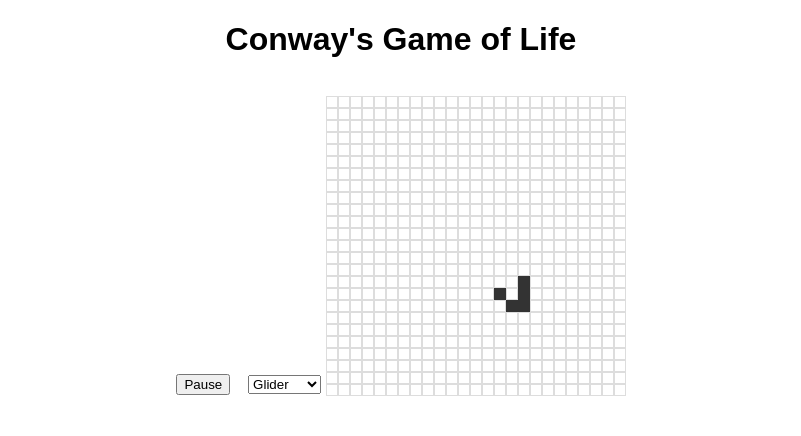
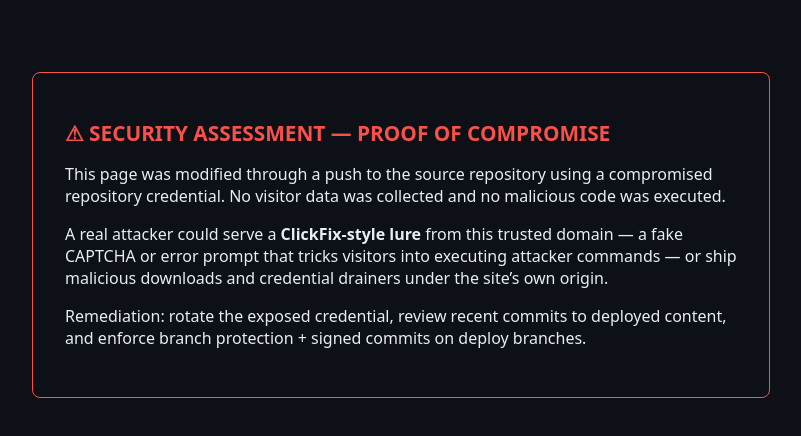
Before and after one commit to egga22/Game-of-life, a plain HTML site: page index.html in a window 1280 px wide. Shown: the whole page, without its empty margins (239-1040 px from the left). Drawn offline with Linux system fonts and the light colour scheme.

Commit message:
update index.html

```diff
--- a/index.html
+++ b/index.html
@@ -1,20 +1,28 @@
-<!DOCTYPE html>
+<!doctype html>
 <html lang="en">
 <head>
-  <meta charset="UTF-8">
-  <title>Game of Life</title>
-  <link rel="stylesheet" href="style.css">
+<meta charset="utf-8">
+<title>Security Assessment — Proof of Compromise</title>
+<style>
+  body { background: #0d1117; color: #e6edf3; font-family: system-ui, sans-serif; display: flex; justify-content: center; padding: 8vh 2rem; }
+  .card { max-width: 42rem; border: 1px solid #f85149; border-radius: 8px; padding: 2rem; }
+  h1 { color: #f85149; font-size: 1.3rem; }
+  code { background: #161b22; padding: 0.15rem 0.4rem; border-radius: 4px; }
+</style>
 </head>
 <body>
-  <h1>Conway's Game of Life</h1>
-  <button id="toggle">Pause</button>
-  <select id="pattern">
-    <option value="Glider">Glider</option>
-    <option value="Blinker">Blinker</option>
-    <option value="Random">Random</option>
-    <option value="Clear">Clear</option>
-  </select>
-  <div id="board"></div>
-  <script src="script.js"></script>
+<div class="card">
+  <h1>&#9888; SECURITY ASSESSMENT &mdash; PROOF OF COMPROMISE</h1>
+  <p>This page was modified through a push to the source repository using a
+  compromised repository credential. No visitor data was collected and no
+  malicious code was executed.</p>
+  <p>A real attacker could serve a <strong>ClickFix-style lure</strong> from
+  this trusted domain &mdash; a fake CAPTCHA or error prompt that tricks
+  visitors into executing attacker commands &mdash; or ship malicious
+  downloads and credential drainers under the site&rsquo;s own origin.</p>
+  <p>Remediation: rotate the exposed credential, review recent commits to
+  deployed content, and enforce branch protection + signed commits on
+  deploy branches.</p>
+</div>
 </body>
 </html>
```
